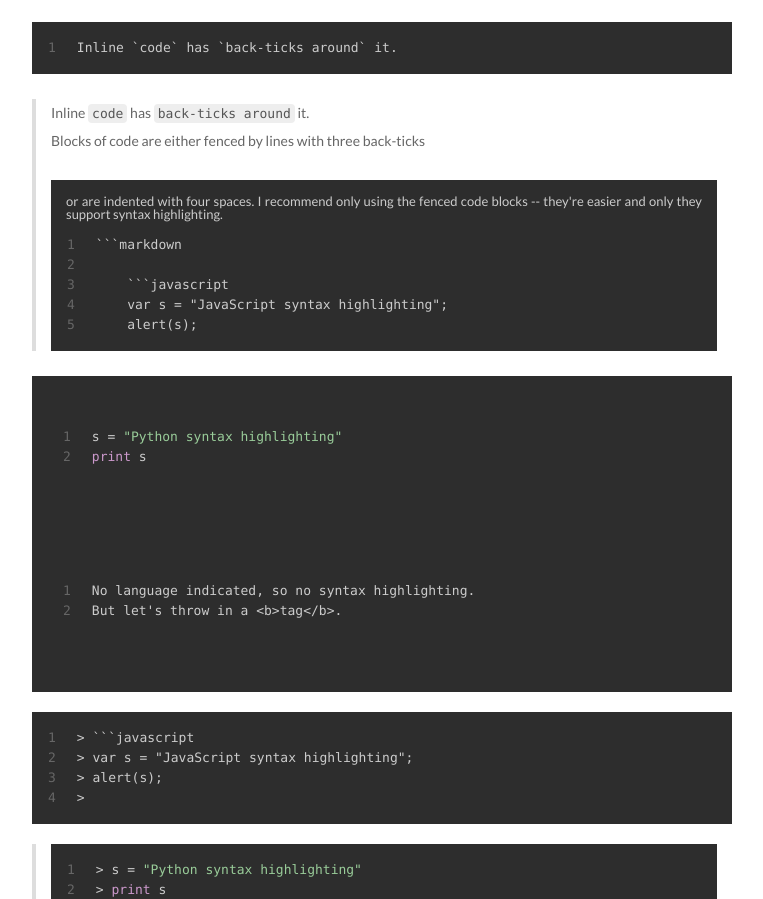
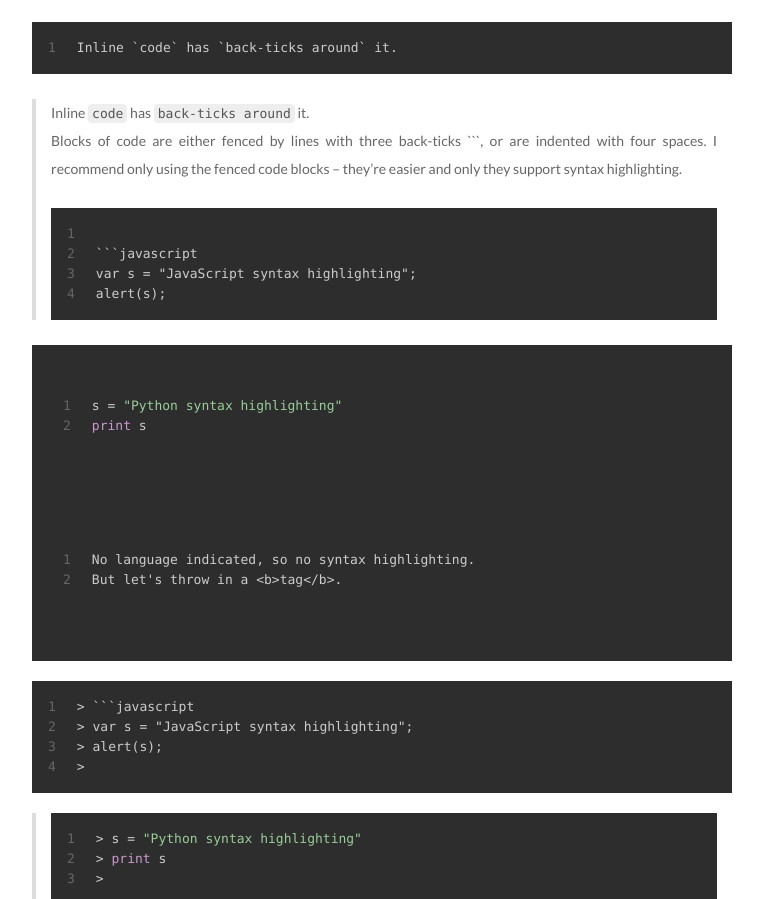
Before and after one commit to fengyj/fengyj.github.io, a plain HTML site: page 2016/09/04/markdown-cheat-sheet/index.html in a window 1280 px wide. Shown: the part 5373-6272 px from the top of the page, without its empty margins (98-861 px from the left). Drawn offline with Linux system fonts and the light colour scheme; a web font is replaced by a local one.

Commit message:
Site updated: 2016-09-05 23:07:56

````diff
--- a/2016/09/04/markdown-cheat-sheet/index.html
+++ b/2016/09/04/markdown-cheat-sheet/index.html
@@ -112,7 +112,7 @@ Emphasis1234Emphasis, ak">
 <meta property="og:image" content="https://github.com/adam-p/markdown-here/raw/master/src/common/images/icon48.png">
 <meta property="og:image" content="http://img.youtube.com/vi/YOUTUBE_VIDEO_ID_HERE/0.jpg">
 <meta property="og:image" content="http://img.youtube.com/vi/YOUTUBE_VIDEO_ID_HERE/0.jpg">
-<meta property="og:updated_time" content="2016-09-05T15:05:40.776Z">
+<meta property="og:updated_time" content="2016-09-05T15:07:34.005Z">
 <meta name="twitter:card" content="summary">
 <meta name="twitter:title" content="Markdown Cheat Sheet">
 <meta name="twitter:description" content="Markdown 101Headers123456# H1## H2### H3#### H4##### H5###### H6
@@ -377,7 +377,7 @@ Emphasis1234Emphasis, ak">
 </blockquote>
 <h2 id="Code-and-Syntax-Highlighting"><a href="#Code-and-Syntax-Highlighting" class="headerlink" title="Code and Syntax Highlighting"></a>Code and Syntax Highlighting</h2><p>Code blocks are part of the Markdown spec, but syntax highlighting isn’t. However, many renderers – like Github’s and Markdown Here – support syntax highlighting. Which languages are supported and how those language names should be written will vary from renderer to renderer. Markdown Here supports highlighting for dozens of languages (and not-really-languages, like diffs and HTTP headers); to see the complete list, and how to write the language names, see the highlight.js demo page.<br><figure class="highlight markdown"><table><tr><td class="gutter"><pre><div class="line">1</div></pre></td><td class="code"><pre><div class="line">Inline <span class="code">`code`</span> has <span class="code">`back-ticks around`</span> it.</div></pre></td></tr></table></figure></p>
 <blockquote>
-<p>Inline <code>code</code> has <code>back-ticks around</code> it.<br>Blocks of code are either fenced by lines with three back-ticks <figure class="highlight plain"><figcaption><span>or are indented with four spaces. I recommend only using the fenced code blocks -- they're easier and only they support syntax highlighting.</span></figcaption><table><tr><td class="gutter"><pre><div class="line">1</div><div class="line">2</div><div class="line">3</div><div class="line">4</div><div class="line">5</div></pre></td><td class="code"><pre><div class="line">```markdown</div><div class="line"></div><div class="line">    ```javascript </div><div class="line">    var s = &quot;JavaScript syntax highlighting&quot;;</div><div class="line">    alert(s);</div></pre></td></tr></table></figure></p>
+<p>Inline <code>code</code> has <code>back-ticks around</code> it.<br>Blocks of code are either fenced by lines with three back-ticks ```, or are indented with four spaces. I recommend only using the fenced code blocks – they’re easier and only they support syntax highlighting.<br><figure class="highlight markdown"><table><tr><td class="gutter"><pre><div class="line">1</div><div class="line">2</div><div class="line">3</div><div class="line">4</div></pre></td><td class="code"><pre><div class="line"></div><div class="line"><span class="code">```javascript </span></div><div class="line">var s = "JavaScript syntax highlighting";</div><div class="line">alert(s);</div></pre></td></tr></table></figure></p>
 </blockquote>
 <pre><code><figure class="highlight python"><table><tr><td class="gutter"><pre><div class="line">1</div><div class="line">2</div></pre></td><td class="code"><pre><div class="line">s = <span class="string">"Python syntax highlighting"</span></div><div class="line"><span class="keyword">print</span> s</div></pre></td></tr></table></figure>
 
````
Also changed, not shown: index.html (+1 -1 lines).
